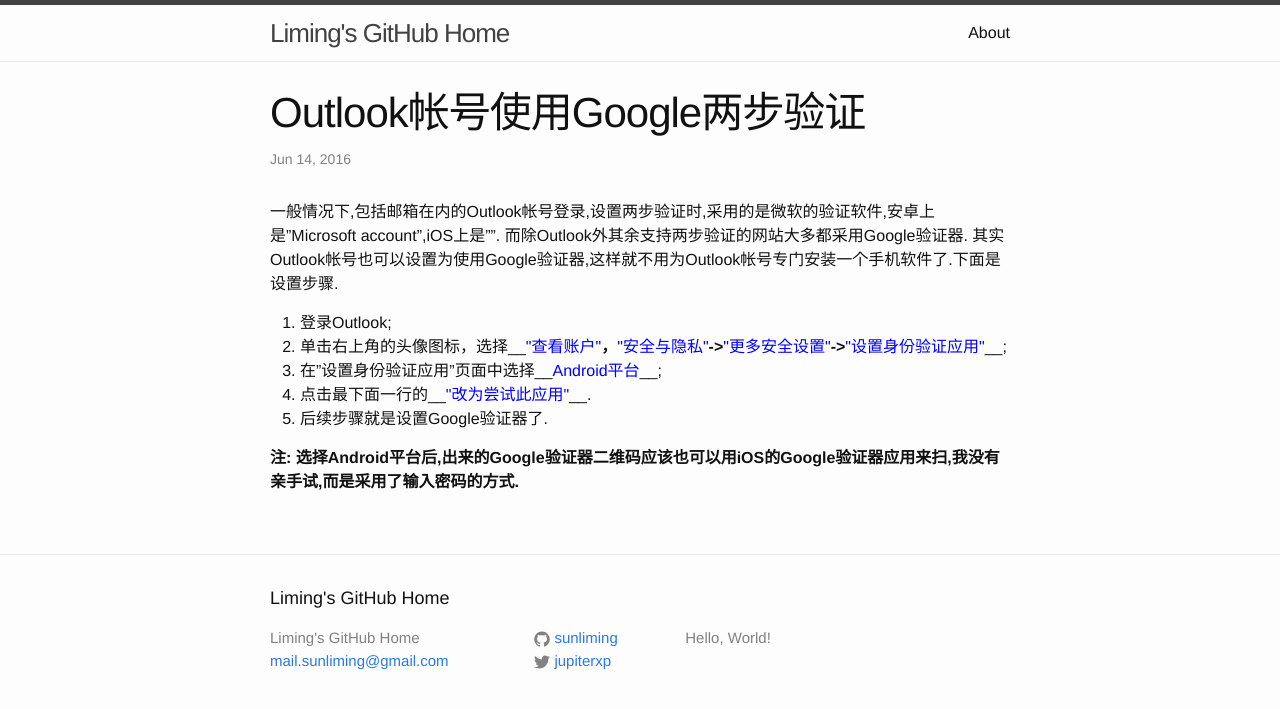
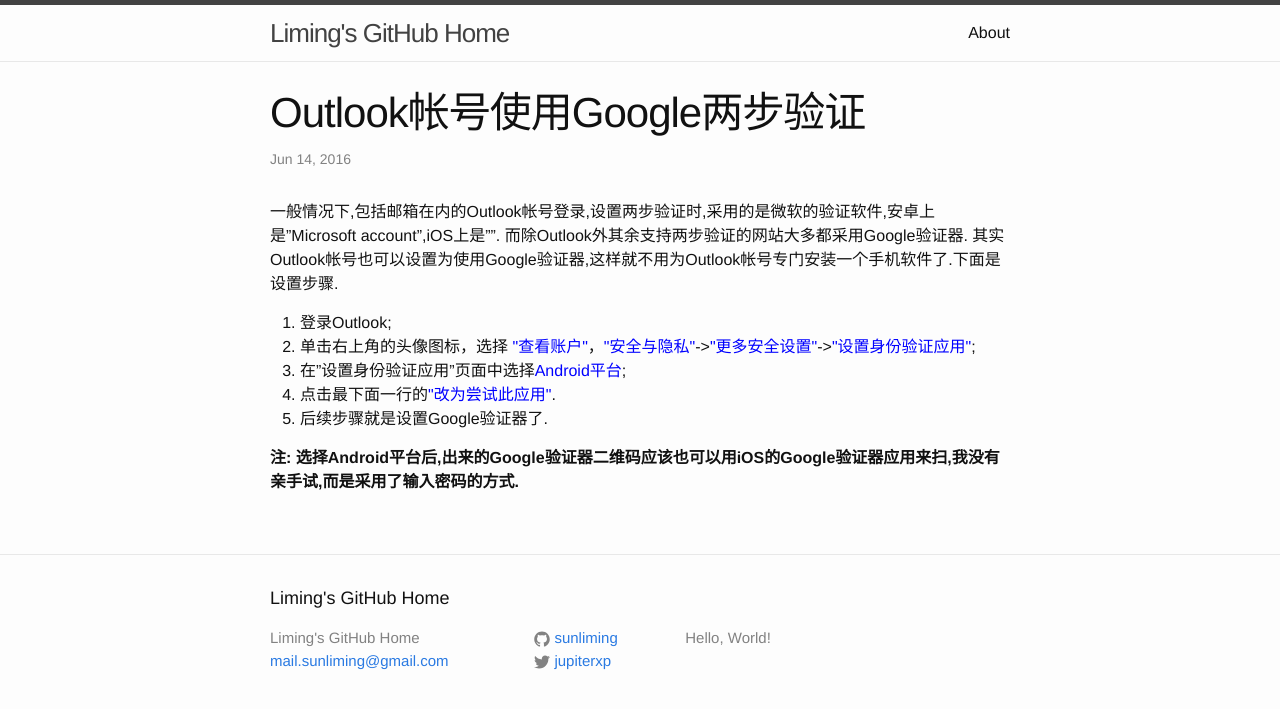
Before and after one commit to sunliming/sunliming.github.io, a Jekyll site: the page built from _posts/2016-06-14-outlook-google-auth.markdown, in a window 1280 px wide. Shown: the top 709 px of the page. Built offline with Jekyll 4.4.1, drawn with Linux system fonts in a browser that asks for light colours.

Commit message:
去掉一些双下划线的高亮，因为push上去后显示异常

```diff
--- a/_posts/2016-06-14-outlook-google-auth.markdown
+++ b/_posts/2016-06-14-outlook-google-auth.markdown
@@ -10,9 +10,9 @@
 其实Outlook帐号也可以设置为使用Google验证器,这样就不用为Outlook帐号专门安装一个手机软件了.下面是设置步骤.
 
 1. 登录Outlook;
-2. 单击右上角的头像图标，选择__<font color="blue">"查看账户"</font>__，__<font color="blue">"安全与隐私"</font>__->__<font color="blue">"更多安全设置"</font>__->__<font color="blue">"设置身份验证应用"</font>__;
-3. 在"设置身份验证应用"页面中选择__<font color="blue">Android平台</font>__;
-4. 点击最下面一行的__<font color="blue">"改为尝试此应用"</font>__.
+2. 单击右上角的头像图标，选择 <font color="blue">"查看账户"</font>，<font color="blue">"安全与隐私"</font>-><font color="blue">"更多安全设置"</font>-><font color="blue">"设置身份验证应用"</font>;
+3. 在"设置身份验证应用"页面中选择<font color="blue">Android平台</font>;
+4. 点击最下面一行的<font color="blue">"改为尝试此应用"</font>.
 5. 后续步骤就是设置Google验证器了.
 
 __注: 选择Android平台后,出来的Google验证器二维码应该也可以用iOS的Google验证器应用来扫,我没有亲手试,而是采用了输入密码的方式.__
```
